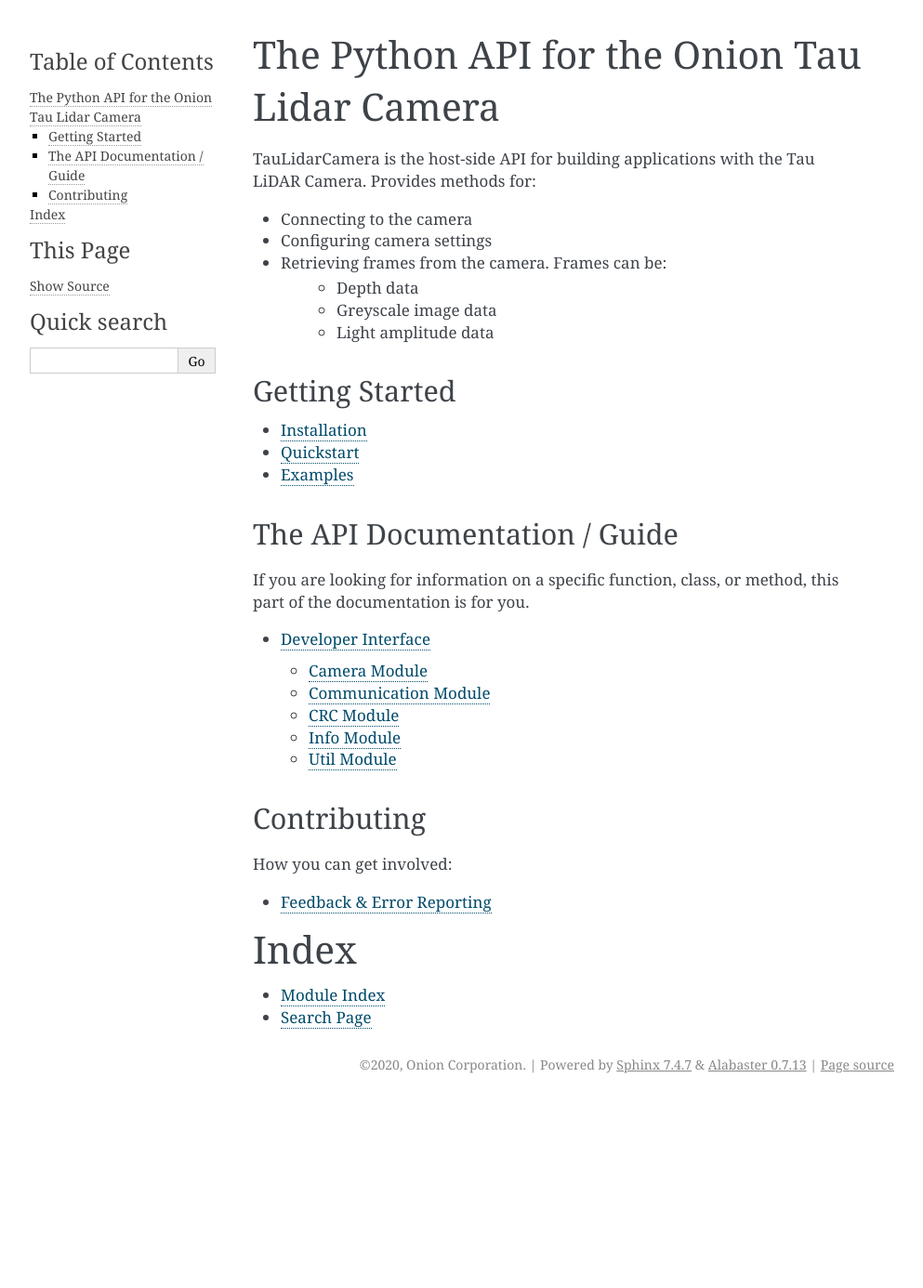
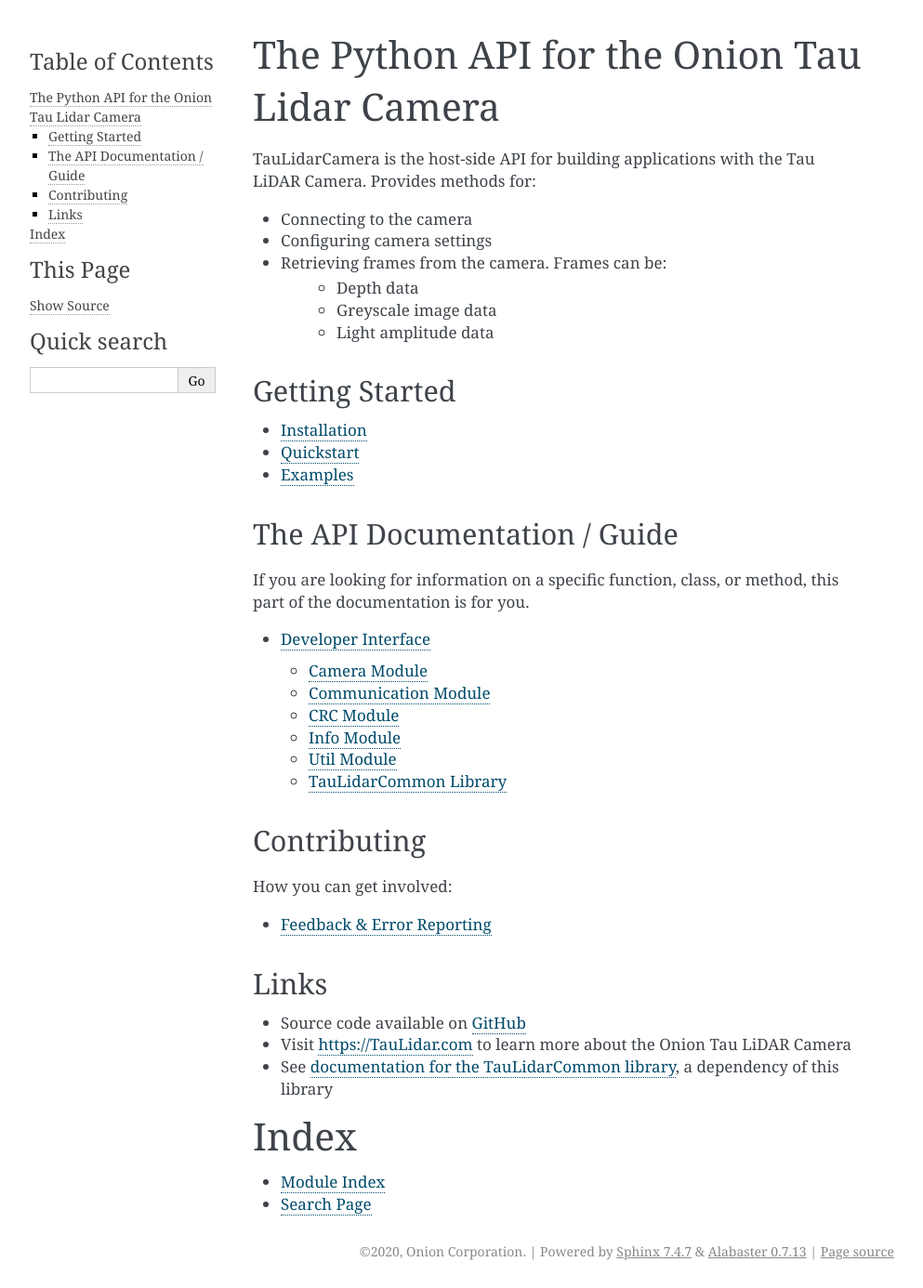
Before and after one commit to OnionIoT/tau-lidar-camera, a Sphinx documentation site: the page built from docs/index.rst, in a window 1280 px wide. Shown: the whole page at 93% size, without its empty margins (148-1141 px from the left). Built offline with Sphinx 7.4.7, drawn with Linux system fonts in a browser that asks for light colours; before the commit the page ends 1185 px from its top, so only the background shows below that.

Commit message:
updated docs to link to github, taulidar.com, and taulidarcommon docs

```diff
--- a/docs/index.rst
+++ b/docs/index.rst
@@ -42,6 +42,14 @@
 
    feedback
 
+
+Links
+-----
+
+* Source code available on `GitHub <https://github.com/OnionIoT/tau-lidar-camera/>`_
+* Visit `<https://TauLidar.com>`_ to learn more about the Onion Tau LiDAR Camera
+* See `documentation for the TauLidarCommon library <https://taulidarcommon.readthedocs.io/>`_, a dependency of this library
+
 Index
 ==================
 
```
Also changed, not shown: docs/api.rst (+8 -0 lines).
